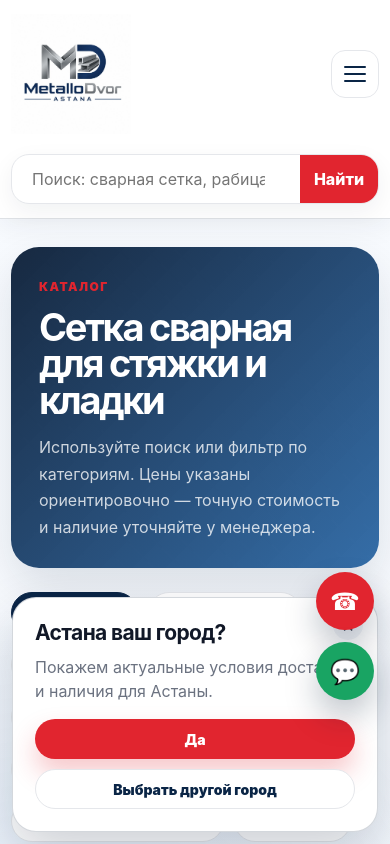
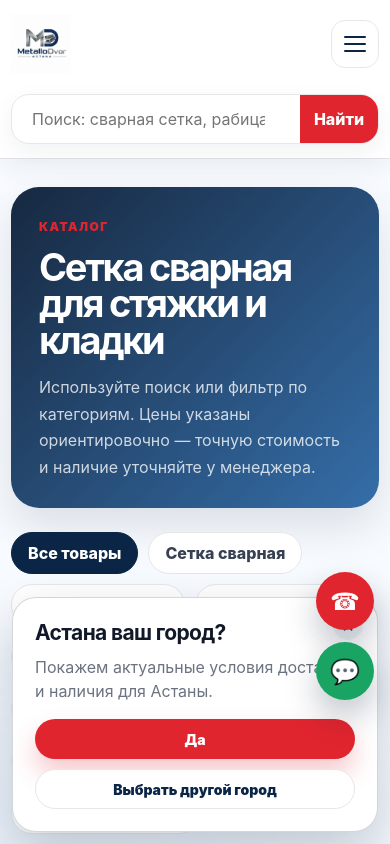
Before and after one commit to Alinur189/metallodvor-astana-react, a React (Vite) app: page /catalog in a window 390 px wide. Shown: the top 844 px of the page. Built offline with nearby package versions, Linux system fonts and the light colour scheme.

Commit message:
Fix logo size on mobile and tablet screens
Co-Authored-By: Claude Sonnet 4.6 <noreply@anthropic.com>

```diff
--- a/src/styles/global.css
+++ b/src/styles/global.css
@@ -1447,6 +1447,14 @@ dd {
     grid-template-columns: 1fr auto;
   }
 
+  .logo__img {
+    height: 72px;
+  }
+
+  .logo--footer .logo__img {
+    height: 80px;
+  }
+
   .searchBar {
     grid-column: 1 / -1;
     order: 3;
@@ -1560,6 +1568,14 @@ dd {
     height: 44px;
   }
 
+  .logo__img {
+    height: 60px;
+  }
+
+  .logo--footer .logo__img {
+    height: 70px;
+  }
+
   .searchBar {
     border-radius: 18px;
   }
```
